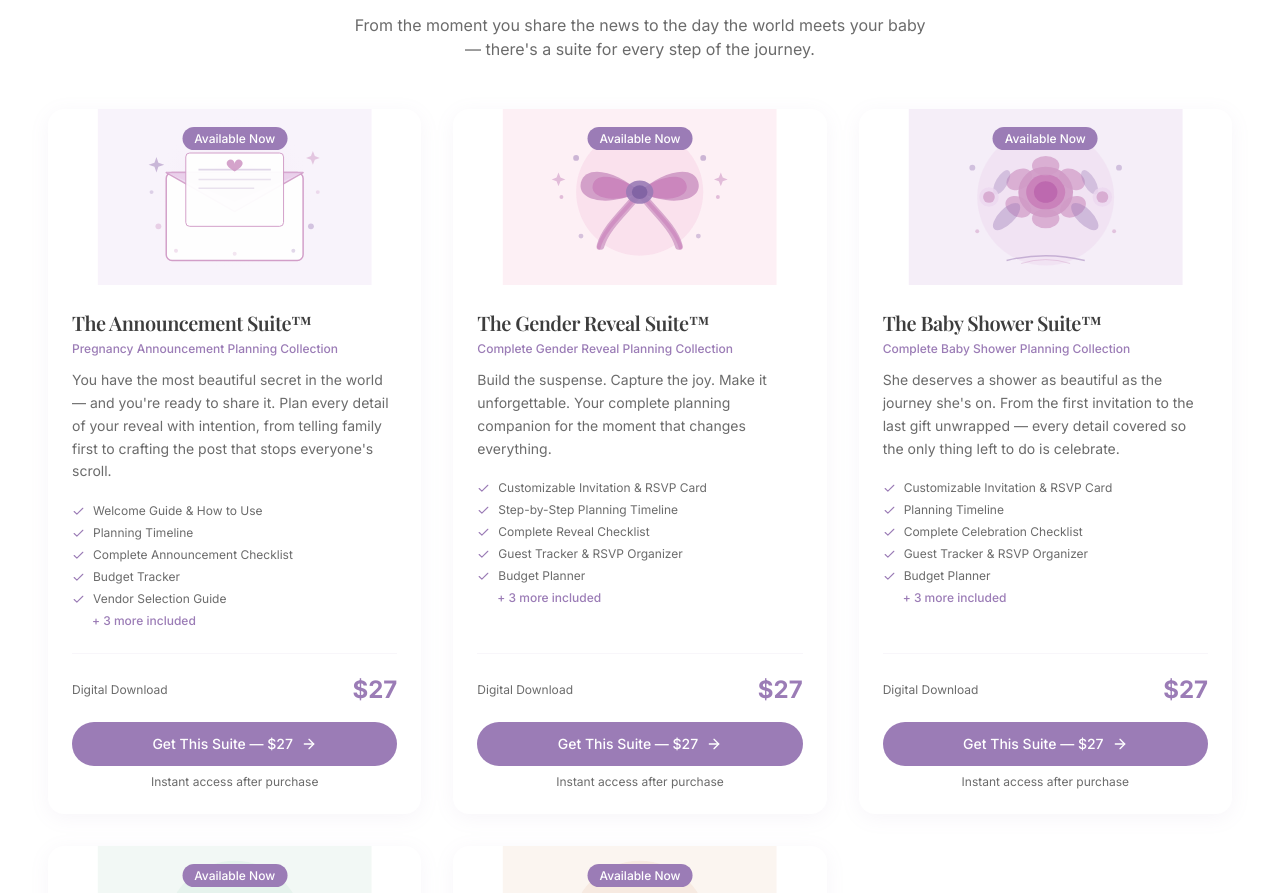
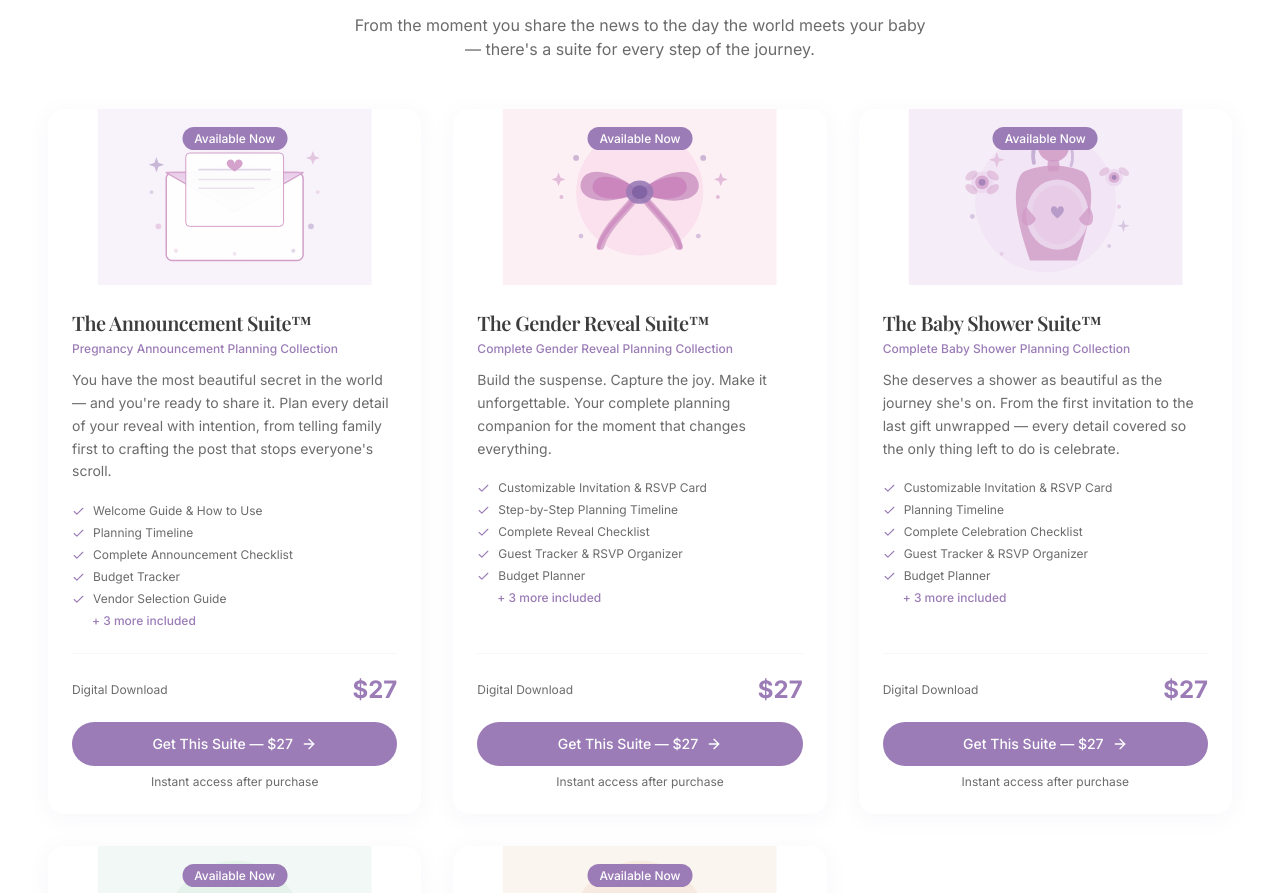
Before and after one commit to Spa-Pregio/spa-pregio-website, a React (Vite) app: page /suites in a window 1280 px wide. Shown: the part 2261-3154 px from the top of the page. Built offline with nearby package versions, Linux system fonts and the light colour scheme.

Commit message:
Add files via upload

```diff
--- a/src/pages/CelebrationSuites.tsx
+++ b/src/pages/CelebrationSuites.tsx
@@ -6,37 +6,48 @@ const SuiteIllustrations: Record<string, () => React.ReactElement> = {
   'The Baby Shower Suite™': () => (
     <svg viewBox="0 0 280 180" xmlns="http://www.w3.org/2000/svg" className="w-full h-full">
       <rect width="280" height="180" fill="#F5EEF8" />
-      {/* Soft background circle */}
-      <circle cx="140" cy="90" r="70" fill="#EDD9F0" opacity="0.5" />
-      {/* Large peony bloom center */}
-      <ellipse cx="140" cy="85" rx="28" ry="26" fill="#D09AC6" opacity="0.9" />
-      <ellipse cx="140" cy="85" rx="20" ry="18" fill="#C87BB8" opacity="0.8" />
-      <ellipse cx="140" cy="85" rx="12" ry="11" fill="#B85FAA" opacity="0.7" />
-      {/* Petals outer ring */}
-      <ellipse cx="113" cy="72" rx="14" ry="10" fill="#D09AC6" opacity="0.7" transform="rotate(-30 113 72)" />
-      <ellipse cx="167" cy="72" rx="14" ry="10" fill="#D09AC6" opacity="0.7" transform="rotate(30 167 72)" />
-      <ellipse cx="112" cy="100" rx="14" ry="10" fill="#D09AC6" opacity="0.7" transform="rotate(30 112 100)" />
-      <ellipse cx="168" cy="100" rx="14" ry="10" fill="#D09AC6" opacity="0.7" transform="rotate(-30 168 100)" />
-      <ellipse cx="140" cy="58" rx="14" ry="10" fill="#D09AC6" opacity="0.7" />
-      <ellipse cx="140" cy="112" rx="14" ry="10" fill="#D09AC6" opacity="0.7" />
-      {/* Leaves */}
-      <ellipse cx="100" cy="110" rx="18" ry="8" fill="#9B7CB6" opacity="0.4" transform="rotate(-45 100 110)" />
-      <ellipse cx="180" cy="110" rx="18" ry="8" fill="#9B7CB6" opacity="0.4" transform="rotate(45 180 110)" />
-      <ellipse cx="95" cy="75" rx="14" ry="6" fill="#9B7CB6" opacity="0.35" transform="rotate(-60 95 75)" />
-      <ellipse cx="185" cy="75" rx="14" ry="6" fill="#9B7CB6" opacity="0.35" transform="rotate(60 185 75)" />
-      {/* Small accent blooms */}
-      <circle cx="82" cy="90" r="10" fill="#EDD9F0" opacity="0.8" />
-      <circle cx="82" cy="90" r="6" fill="#D09AC6" opacity="0.7" />
-      <circle cx="198" cy="90" r="10" fill="#EDD9F0" opacity="0.8" />
-      <circle cx="198" cy="90" r="6" fill="#D09AC6" opacity="0.7" />
-      {/* Decorative dots */}
-      <circle cx="65" cy="60" r="3" fill="#9B7CB6" opacity="0.4" />
-      <circle cx="215" cy="60" r="3" fill="#9B7CB6" opacity="0.4" />
-      <circle cx="70" cy="125" r="2" fill="#D09AC6" opacity="0.5" />
-      <circle cx="210" cy="125" r="2" fill="#D09AC6" opacity="0.5" />
-      {/* Bottom ribbon */}
-      <path d="M100 155 Q140 145 180 155" stroke="#9B7CB6" strokeWidth="1.5" fill="none" opacity="0.5" />
-      <path d="M115 158 Q140 150 165 158" stroke="#D09AC6" strokeWidth="1" fill="none" opacity="0.4" />
+      {/* Soft background glow */}
+      <circle cx="140" cy="95" r="72" fill="#EDD9F0" opacity="0.45" />
+      {/* Mama silhouette */}
+      {/* Head */}
+      <circle cx="148" cy="38" r="16" fill="#D09AC6" opacity="0.85" />
+      {/* Hair flow */}
+      <ellipse cx="148" cy="30" rx="16" ry="10" fill="#9B7CB6" opacity="0.6" />
+      <path d="M132 32 Q125 42 128 55" stroke="#9B7CB6" strokeWidth="4" fill="none" strokeLinecap="round" opacity="0.5" />
+      <path d="M164 32 Q170 48 166 58" stroke="#9B7CB6" strokeWidth="3" fill="none" strokeLinecap="round" opacity="0.4" />
+      {/* Neck */}
+      <rect x="142" y="52" width="12" height="12" rx="4" fill="#D09AC6" opacity="0.8" />
+      {/* Body/torso */}
+      <path d="M118 64 C112 68 108 80 110 100 C112 118 118 138 124 155 L172 155 C178 138 184 118 186 100 C188 80 184 68 178 64 C170 60 158 58 148 58 C138 58 126 60 118 64Z" fill="#D09AC6" opacity="0.8" />
+      {/* Pregnant belly bump */}
+      <ellipse cx="152" cy="108" rx="32" ry="36" fill="#EDD9F0" opacity="0.9" />
+      <ellipse cx="152" cy="108" rx="26" ry="30" fill="#E8C8E4" opacity="0.7" />
+      {/* Hands resting on belly */}
+      <path d="M120 100 C115 105 114 115 118 118 C122 121 128 118 130 112" fill="#D09AC6" opacity="0.75" />
+      <path d="M184 100 C189 105 190 115 186 118 C182 121 176 118 174 112" fill="#D09AC6" opacity="0.75" />
+      {/* Small heart on belly */}
+      <path d="M152 103 C152 100 148 98 146 101 C144 104 147 108 152 112 C157 108 160 104 158 101 C156 98 152 100 152 103Z" fill="#9B7CB6" opacity="0.6" />
+      {/* Decorative florals - left */}
+      <circle cx="75" cy="75" r="11" fill="#EDD9F0" opacity="0.9" />
+      <circle cx="75" cy="75" r="7" fill="#D09AC6" opacity="0.7" />
+      <circle cx="75" cy="75" r="3.5" fill="#9B7CB6" opacity="0.8" />
+      <ellipse cx="64" cy="68" rx="7" ry="4" fill="#D09AC6" opacity="0.45" transform="rotate(-35 64 68)" />
+      <ellipse cx="86" cy="68" rx="7" ry="4" fill="#D09AC6" opacity="0.45" transform="rotate(35 86 68)" />
+      <ellipse cx="64" cy="82" rx="7" ry="4" fill="#D09AC6" opacity="0.45" transform="rotate(35 64 82)" />
+      <ellipse cx="86" cy="82" rx="7" ry="4" fill="#D09AC6" opacity="0.45" transform="rotate(-35 86 82)" />
+      {/* Decorative florals - right */}
+      <circle cx="210" cy="70" r="9" fill="#EDD9F0" opacity="0.9" />
+      <circle cx="210" cy="70" r="5.5" fill="#D09AC6" opacity="0.7" />
+      <circle cx="210" cy="70" r="2.5" fill="#9B7CB6" opacity="0.8" />
+      <ellipse cx="200" cy="64" rx="6" ry="3.5" fill="#D09AC6" opacity="0.4" transform="rotate(-35 200 64)" />
+      <ellipse cx="220" cy="64" rx="6" ry="3.5" fill="#D09AC6" opacity="0.4" transform="rotate(35 220 64)" />
+      {/* Stars / sparkles */}
+      <circle cx="65" cy="110" r="2.5" fill="#9B7CB6" opacity="0.35" />
+      <circle cx="215" cy="100" r="2" fill="#D09AC6" opacity="0.4" />
+      <circle cx="95" cy="148" r="2" fill="#D09AC6" opacity="0.3" />
+      <circle cx="205" cy="140" r="2" fill="#9B7CB6" opacity="0.3" />
+      <path d="M88 50 L90 44 L92 50 L98 52 L92 54 L90 60 L88 54 L82 52Z" fill="#D09AC6" opacity="0.45" />
+      <path d="M218 118 L219.5 113 L221 118 L226 119.5 L221 121 L219.5 126 L218 121 L213 119.5Z" fill="#9B7CB6" opacity="0.35" />
     </svg>
   ),
 
```
